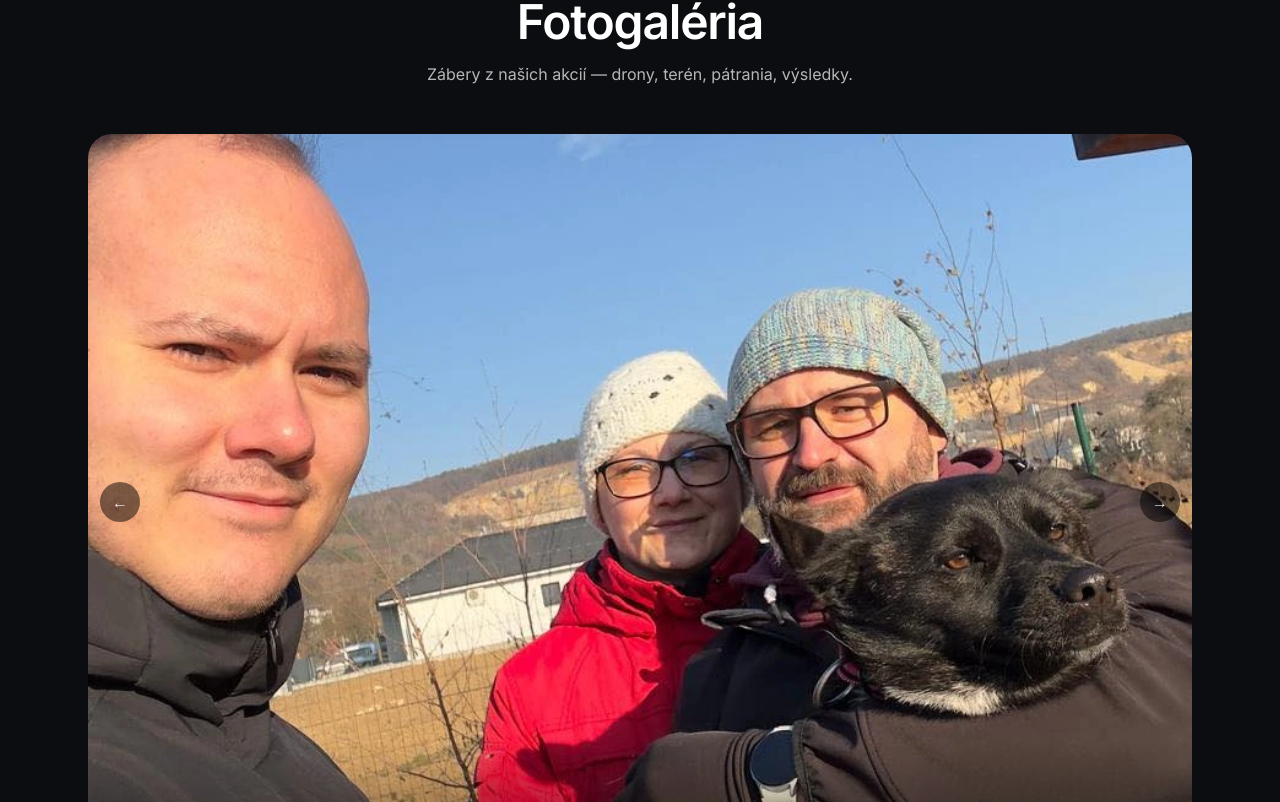
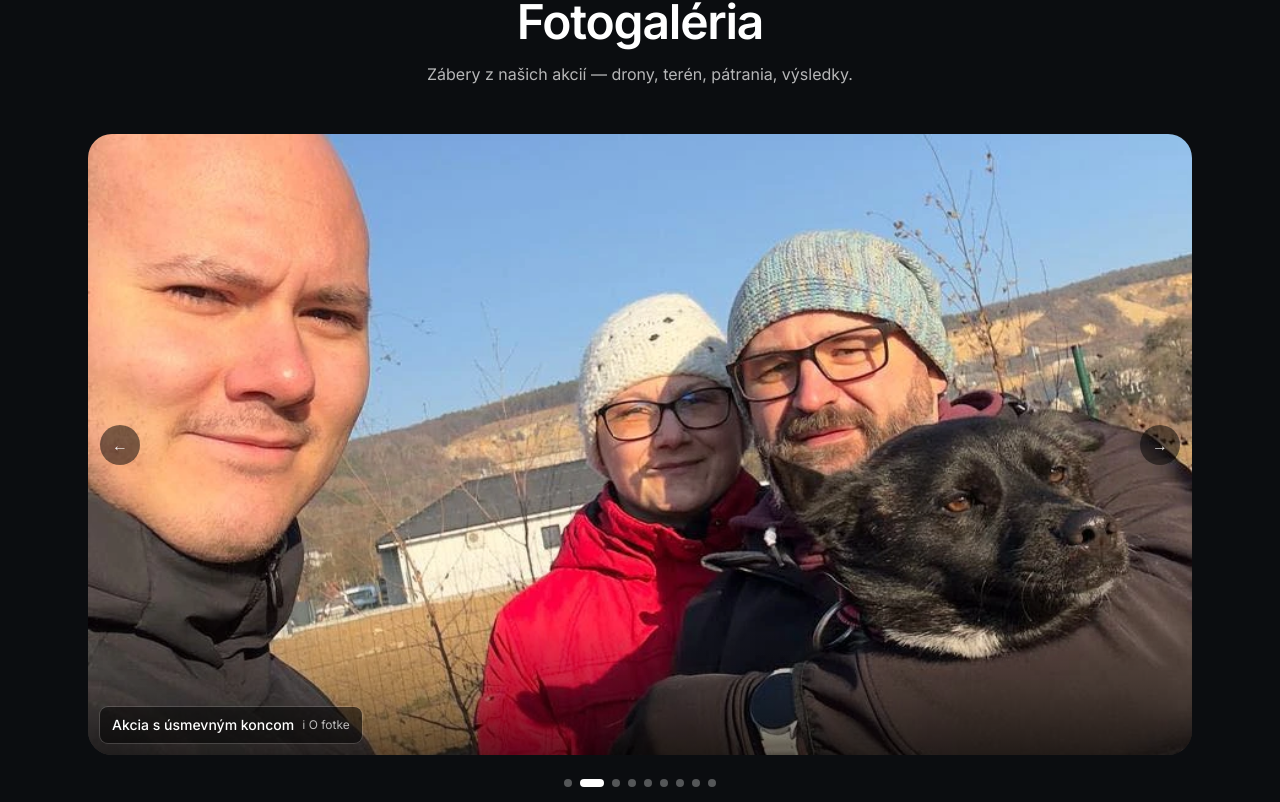
Before and after one commit to crookedr/hladamedronom, a Next.js app: page /nas-tim in a window 1280 px wide. Shown: the part 2358-3160 px from the top of the page. Built offline with nearby package versions, Linux system fonts and the light colour scheme.

Commit message:
Úpravy bez node_modules

```diff
--- a/src/components/PhotoCarousel.tsx
+++ b/src/components/PhotoCarousel.tsx
@@ -1,4 +1,3 @@
-// src/components/PhotoCarousel.tsx
 "use client";
 
 import Image from "next/image";
@@ -65,7 +64,7 @@
         w: 1600,
         h: 1067,
         desc:
-          "Bolo horúco a kone potrebovali vodu. DHZ Hlohovec prišli a zabezpečili pitný režim pre všetky kone. ",
+          "Bolo horúco a kone potrebovali vodu. DHZ Hlohovec prišli a zabezpečili pitný režim pre všetky kone.",
       },
       {
         src: "/gallery/gal08.webp",
@@ -123,6 +122,7 @@
     return () => window.removeEventListener("keydown", onKey);
   }, [next, prev]);
 
+  // pri prepnutí fotky skryj info panel
   useEffect(() => {
     setShowInfo(false);
   }, [index]);
@@ -163,7 +163,10 @@
     }),
   };
 
-  const ratioPad = (slides[index].h / slides[index].w) * 100;
+  // pomer necháme, ale nepoužívame padding hack – spravíme aspect pomer cez Tailwind
+  const ratio = slides[index].h / slides[index].w;
+  const aspectClass =
+    ratio > 0.8 ? "aspect-[4/3]" : "aspect-[16/9]"; // pre istotu, ale skôr kozmetika
 
   return (
     <section
@@ -181,11 +184,12 @@
       </div>
 
       <div
-        className="relative w-full max-w-6xl mx-auto overflow-hidden rounded-3xl isolate"
+        className="relative w-full max-w-6xl mx-auto overflow-hidden rounded-3xl"
         onTouchStart={onTouchStart}
         onTouchEnd={onTouchEnd}
       >
-        <div style={{ paddingTop: `${ratioPad}%` }} className="relative w-full">
+        {/* BOX S ASPEKTOM – na mobilo ch sa správa ako 4:3, na väčších 16:9 */}
+        <div className={`relative w-full ${aspectClass} sm:aspect-[16/9]`}>
           <AnimatePresence custom={dir} initial={false} mode="popLayout">
             <motion.div
               key={index}
@@ -194,23 +198,22 @@
               initial="enter"
               animate="center"
               exit="exit"
-              className="absolute inset-0 [transform:translateZ(0)]"
+              className="absolute inset-0"
             >
               <Image
                 src={slides[index].src}
                 alt={slides[index].alt}
                 fill
-                sizes="(max-width: 768px) 90vw, 900px"
-                className="object-cover z-0"
+                sizes="(max-width: 768px) 100vw, 900px"
+                className="object-cover"
                 priority
-                style={{ willChange: "transform" }}
               />
 
-              {/* spodný fade, pod info panelom */}
-              <div className="pointer-events-none absolute inset-x-0 bottom-0 h-32 bg-gradient-to-t from-black/60 via-black/25 to-transparent z-10" />
+              {/* gradient dole na text / button */}
+              <div className="pointer-events-none absolute inset-x-0 bottom-0 h-32 bg-gradient-to-t from-black/60 via-black/25 to-transparent" />
 
-              {/* tlačidlo info */}
-              <div className="absolute left-3 bottom-3 z-20">
+              {/* INFO BUTTON – spoločný pre všetkých */}
+              <div className="absolute left-3 bottom-3 z-30">
                 <button
                   onClick={() => setShowInfo((v) => !v)}
                   className="group inline-flex items-center gap-2 rounded-lg bg-black/55 px-3 py-2 ring-1 ring-white/15 hover:bg-black/70 transition text-left"
@@ -224,11 +227,13 @@
                 </button>
               </div>
 
-              {/* info panel */}
+              {/* INFO PANELY – desktop verzia (overlay na fotke) + mobil verzia (bottom sheet) */}
               <AnimatePresence>
                 {showInfo && (
+                  <>
+                    {/* DESKTOP / VÄČŠIE DISPLEJE – overlay na fotke */}
                     <motion.div
-                    className="absolute left-3 bottom-12 sm:bottom-14 z-30 max-w-[85%] sm:max-w-[420px] [transform:translateZ(0)]"
+                      className="hidden sm:block absolute left-3 bottom-14 z-30 max-w-[420px]"
                       initial={{ opacity: 0, y: 8, scale: 0.98 }}
                       animate={{ opacity: 1, y: 0, scale: 1 }}
                       exit={{ opacity: 0, y: 6, scale: 0.98 }}
@@ -252,13 +257,48 @@
                         </p>
                       </div>
                     </motion.div>
+
+                    {/* MOBILE – bottom sheet cez šírku mobilu (nič nepresekne obrázok) */}
+                    <motion.div
+                      className="sm:hidden fixed inset-x-0 bottom-0 z-[60]"
+                      initial={{ opacity: 0, y: 40 }}
+                      animate={{ opacity: 1, y: 0 }}
+                      exit={{ opacity: 0, y: 40 }}
+                      transition={{ duration: 0.22, ease: "easeOut" }}
+                    >
+                      {/* polopriehľadné pozadie – kliknutím zavrie */}
+                      <button
+                        aria-label="Zavrieť info"
+                        className="absolute inset-0 w-full h-full bg-black/40"
+                        onClick={() => setShowInfo(false)}
+                      />
+
+                      <div className="relative mx-4 mb-6 rounded-2xl bg-black/90 backdrop-blur-md ring-1 ring-white/20 shadow-2xl shadow-black/60 p-4">
+                        <div className="flex items-start justify-between gap-3">
+                          <h3 className="text-sm font-semibold">
+                            {slides[index].alt}
+                          </h3>
+                          <button
+                            aria-label="Zavrieť info"
+                            onClick={() => setShowInfo(false)}
+                            className="rounded-md px-2 py-1 text-white/80 hover:text-white hover:bg-white/10 transition text-sm"
+                          >
+                            ✕
+                          </button>
+                        </div>
+                        <p className="mt-2 text-sm text-white/90 leading-relaxed">
+                          {slides[index].desc}
+                        </p>
+                      </div>
+                    </motion.div>
+                  </>
                 )}
               </AnimatePresence>
             </motion.div>
           </AnimatePresence>
         </div>
 
-        {/* šípky */}
+        {/* šípky left/right */}
         <div className="absolute inset-y-0 left-0 right-0 flex items-center justify-between px-3">
           <button
             aria-label="Predchádzajúca"
@@ -277,7 +317,7 @@
         </div>
       </div>
 
-      {/* bullet indikátory */}
+      {/* bullets pod fotkami */}
       <div className="mt-6 flex items-center justify-center gap-2">
         {slides.map((_, i) => {
           const active = i === index;
@@ -291,7 +331,6 @@
               className={`h-2 rounded-full transition-all ${
                 active ? "w-6 bg-white" : "w-2 bg-white/30 hover:bg-white/50"
               }`}
-              aria-label={`Prepnúť na snímku ${i + 1}`}
             />
           );
         })}
```
Also changed, not shown: 1 other file (tests, documents, lock files or other folders). Lines whose indentation alone changed are shown as unchanged.
